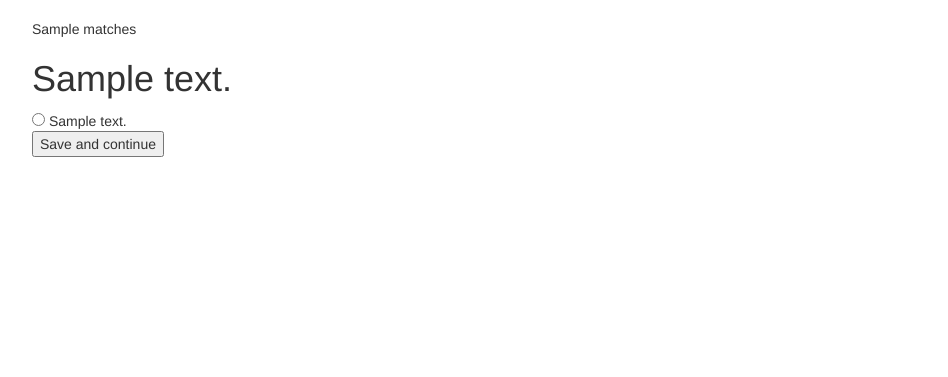
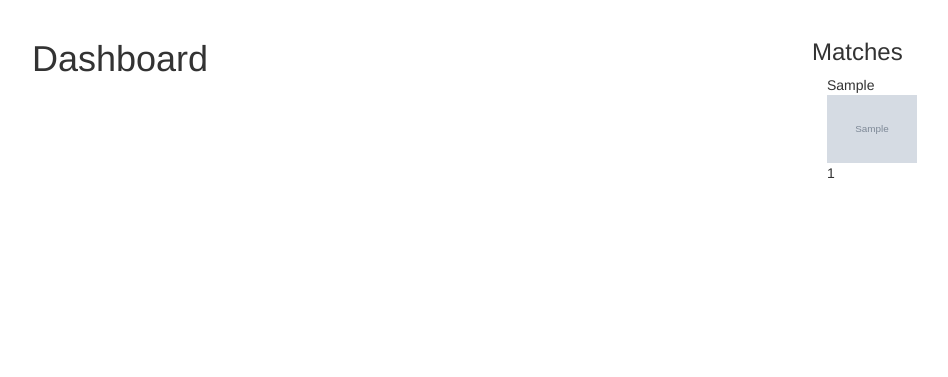
Before and after one commit to FourMoBro/psychic-barnacle, a Django app: template templates/questions/home.html in a window 1280 px wide. Shown: the part 61-438 px from the top of the page, without its empty margins (38-986 px from the left). Run offline with Django 3.2, Linux system fonts and the light colour scheme; the template is opened without the code that fills it: most values are stand-ins (such as "Sample title", 1, 10 or a date in 2020); grey boxes marked "Sample" are stand-in pictures; some libraries are stand-ins or nearby versions.

Commit message:
images on dashboard

```diff
--- a/newsletter/views.py
+++ b/newsletter/views.py
@@ -49,7 +49,7 @@ def home(request):
 
 		queryset = Question.objects.all().order_by('-timestamp')
 		context = {
-			'queryset': queryset
+			'queryset': queryset,
 			"matches": matches
 		}
 		return render(request, "questions/home.html", context)
--- a/templates/questions/home.html
+++ b/templates/questions/home.html
@@ -1,26 +1,50 @@
 {% extends "base.html" %}
-
+{% load staticfiles %}
 
 
 {% block content %}
 
+<div class='row'>
+<div class='col-sm-8'>
+<h1>Dashboard</h1>
 
-{{ matches }}
+</div>
 
-<form method='POST' action='' > {% csrf_token %}
+
+
+<div class='col-sm-4'>
+<h3>Matches</h3>
+{% for match_user, percent in  matches %}
+<div class='col-sm-4'>
+{{ match_user }}
+
+{% if match_user.profile.picture %}
+<img src='{{ match_user.profile.picture.url }}' class='img-responsive' />
+ {% else %}
+
+<img src='{% static "img/profile_default.jpg" %}' class='img-responsive' />
+
+{% endif %}
+
+
+{{ percent }}
+</div>
+{% endfor %}
+
+</div>
+
+
+
+
+</div>
+<!-- <form method='POST' action='' > {% csrf_token %}
 <h1>{{ instance.text }}</h1>
 <input type='hidden' name='question_id' value='{{ instance.id }}' />
-
-
 {% for ans in instance.answer_set.all %}
 <input type='radio' name='answer_id' value='{{ ans.id }}'/> {{ ans.text }} <br/>
 {% endfor %}
-
 <input type='submit' value='Save and continue' />
-
-
-
-</form>
+</form> -->
 
 
 
```
